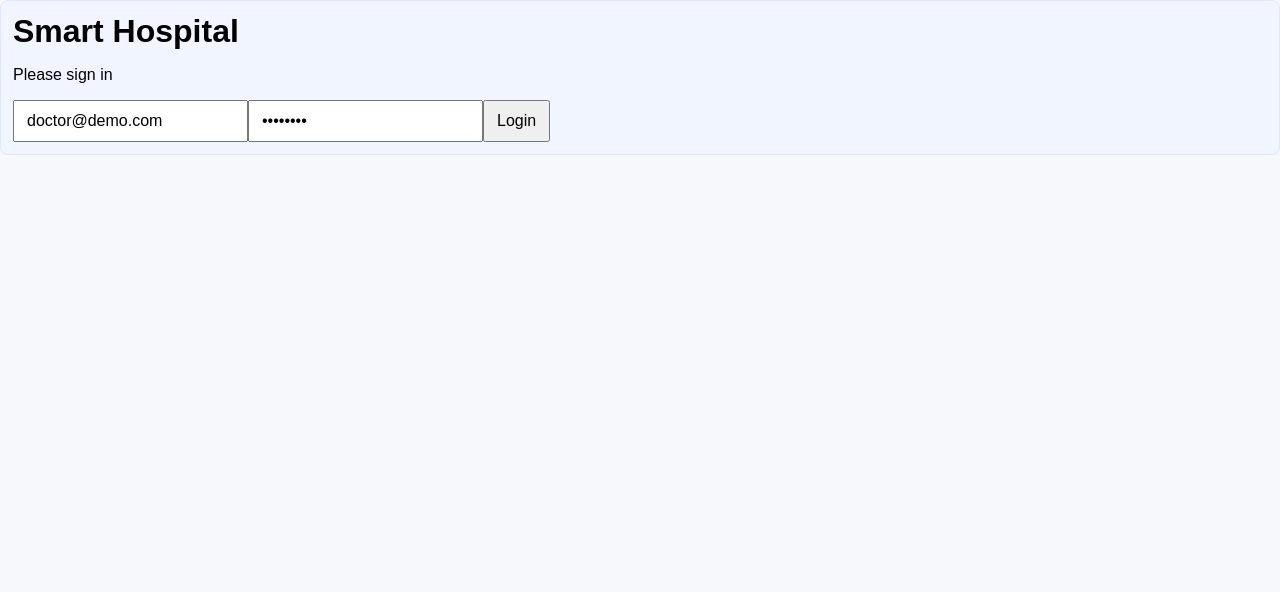
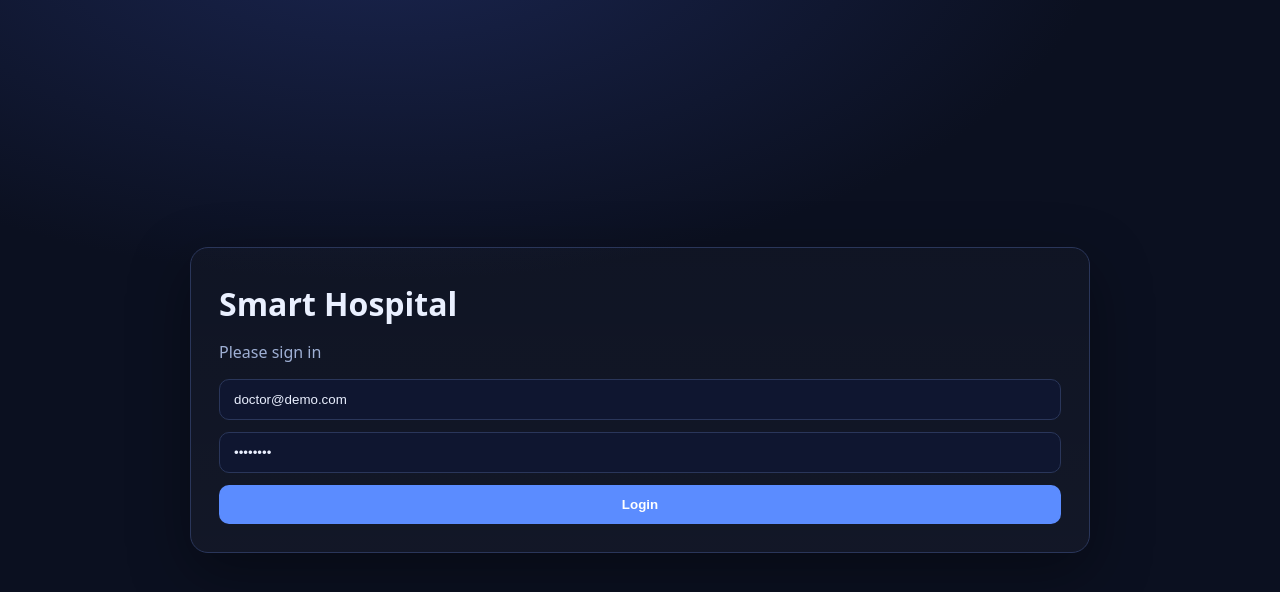
Before and after one commit to indreshmishra566-stack/hospitaly, a React (Vite) app in the folder frontend/: page / in a window 1280 px wide. Shown: the top 592 px of the page. Built offline with nearby package versions, Linux system fonts and the light colour scheme; no server answers.

Commit message:
Update index.css

```diff
--- a/frontend/src/index.css
+++ b/frontend/src/index.css
@@ -1,10 +1,87 @@
-body { font-family: Arial, sans-serif; background: #f6f8fb; margin:0 }
-.container { max-width: 900px; margin: 40px auto; background: #fff; border-radius: 12px; padding: 24px; box-shadow: 0 10px 30px rgba(0,0,0,.08); }
-h1 { margin: 0 0 16px; }
-.table { width: 100%; border-collapse: collapse; margin-top: 12px; }
-.table th, .table td { padding: 10px 12px; border-bottom: 1px solid #eee; text-align: left; }
-input, button { padding: 10px 12px; font-size: 16px; }
-.btn { background:#2563eb; color:#fff; border:none; border-radius:8px; cursor:pointer; }
-.btn:disabled { opacity:.6; cursor:not-allowed; }
-.row { display:flex; gap:10px; }
-.card { background:#f1f5ff; border:1px solid #e1e7ff; padding:12px; border-radius:8px; }
+:root {
+  --bg: #0b1020;
+  --card: #121a2f;
+  --text: #eaf0ff;
+  --muted: #9fb0d5;
+  --accent: #5b8cff;
+  --error: #ff6b6b;
+  --border: #2a365a;
+}
+
+* { box-sizing: border-box; }
+html, body, #root { height: 100%; }
+body {
+  margin: 0;
+  font-family: system-ui, -apple-system, Segoe UI, Roboto, Ubuntu, "Helvetica Neue", Arial;
+  background: radial-gradient(1200px 600px at 30% -10%, #1a2550 0%, var(--bg) 60%);
+  color: var(--text);
+}
+
+.wrapper {
+  min-height: 100%;
+  display: grid;
+  place-items: center;
+  padding: 40px 18px;
+}
+
+.card {
+  width: min(100%, 900px);
+  background: linear-gradient(180deg, rgba(255,255,255,0.02), rgba(255,255,255,0.03));
+  border: 1px solid var(--border);
+  border-radius: 18px;
+  padding: 28px;
+  box-shadow: 0 20px 60px rgba(0,0,0,0.35);
+}
+
+h1, h2 { margin: 6px 0 16px; }
+.muted { color: var(--muted); }
+
+form { display: grid; gap: 12px; margin-top: 12px; }
+input {
+  padding: 12px 14px;
+  border-radius: 10px;
+  border: 1px solid var(--border);
+  background: #0f1630;
+  color: var(--text);
+  outline: none;
+}
+button {
+  padding: 12px 16px;
+  border: 0;
+  border-radius: 10px;
+  background: var(--accent);
+  color: white;
+  font-weight: 600;
+  cursor: pointer;
+}
+button.link {
+  background: transparent;
+  color: var(--muted);
+  border: 1px solid var(--border);
+}
+.error {
+  padding: 10px 12px;
+  background: rgba(255,107,107,0.12);
+  border: 1px solid #ff6b6b40;
+  color: var(--error);
+  border-radius: 10px;
+}
+
+.table { margin-top: 14px; }
+.tr {
+  display: grid;
+  grid-template-columns: 2fr 1fr 1fr 1fr 1fr 1.6fr;
+  gap: 10px;
+  padding: 10px 12px;
+  border-bottom: 1px dashed #223057;
+}
+.tr.head {
+  color: var(--muted);
+  border-bottom: 1px solid var(--border);
+  text-transform: uppercase;
+  letter-spacing: 0.04em;
+  font-size: 12px;
+}
+.row {
+  display: flex; align-items: center; justify-content: space-between;
+}
```
